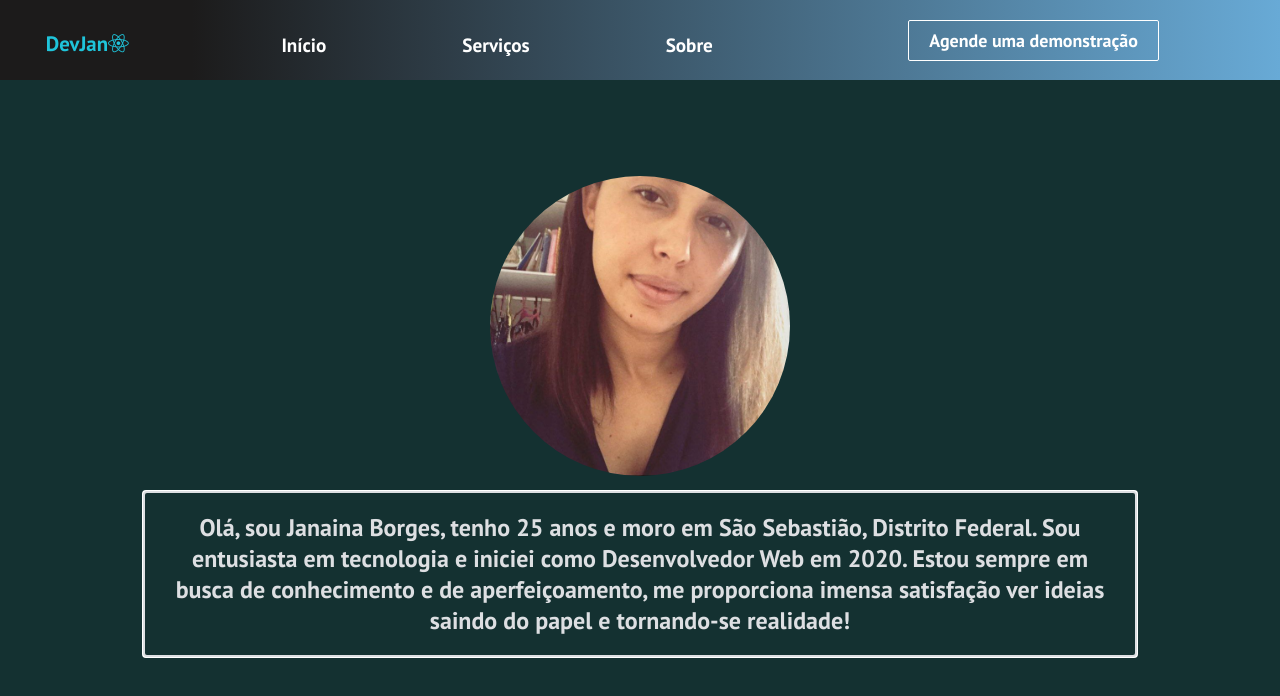
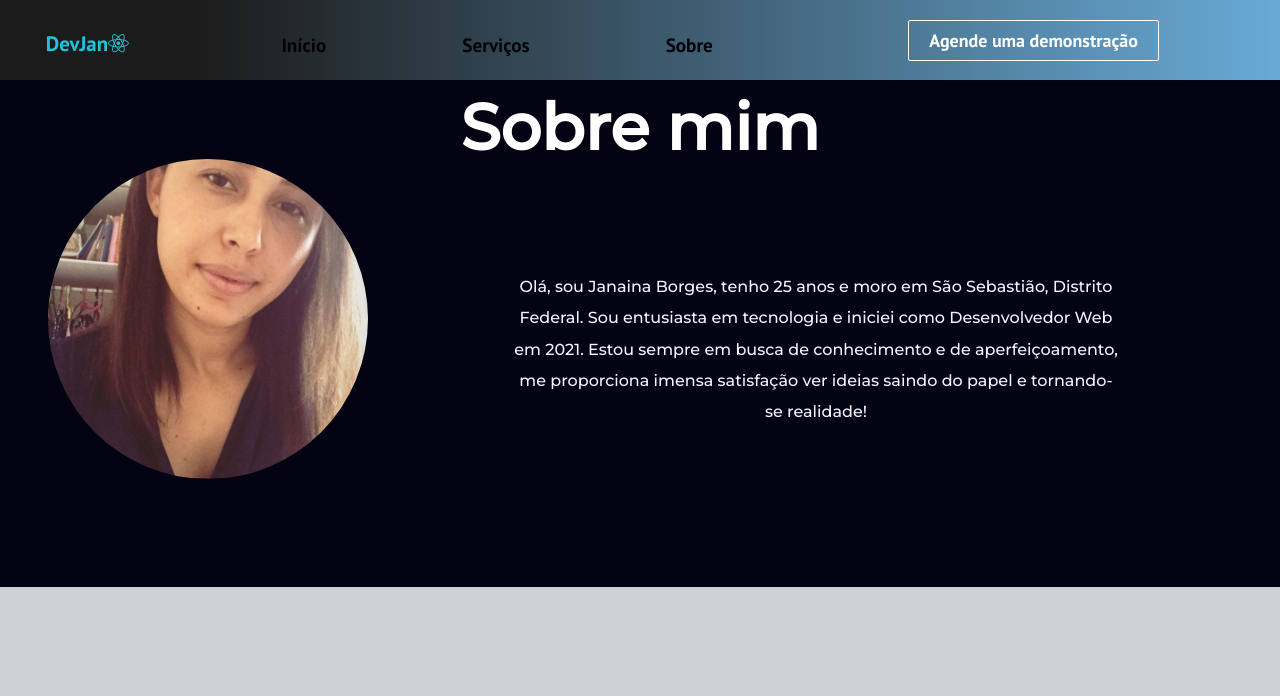
Before and after one commit to janainaborges/meu-primeiro, a React (Create React App) app: page /about in a window 1280 px wide. Shown: the top 696 px of the page. Built offline with nearby package versions, Linux system fonts and the light colour scheme.

Commit message:
falta formulario

```diff
--- a/src/assets/css/About.css
+++ b/src/assets/css/About.css
@@ -1,33 +1,45 @@
-
-.abouteme {
-    background-color: rgb(20, 49, 49);
+.about-h1 {
+    background-color: rgb(3, 3, 20);
+    max-width: auto;
+    margin: auto;
+    padding: 2rem;
+}
+.about {
     display: flex;
-    flex-direction: column;
-    display: flex;
-    flex-direction: column;
-    justify-content: center;
-    align-items: center;
-    padding: 1rem;
-    height: 45rem;
-    margin-bottom: -4rem;
+    justify-content: space-evenly;
 }
 .photo {
-    width: 300px;
-    height: 300px;
+    width: 20rem;
+    height: 20rem;
     display: flex;
     border-radius: 50%;
     overflow: hidden;
     position: relative;
 }
-h1 {
-    font-size: 2rem;
+
+.abouteme {
+    flex-direction: column;
+    max-width: 40rem;
+    padding: 1rem;
+    display: flex;
+}
+
+.text {
+    text-align: center;
+    max-width: 40rem;
+    padding: 1rem;
+    display: flex;
+    margin: 7rem;
+    flex-wrap: wrap;
+}
+.text-p {
+    color: aliceblue;
+    font-size: 1rem;
     font-family: "Montserrat", sans-serif;
 }
-.text {
-    margin: 1rem 8rem 3rem 8rem;
-    outline: auto;
-    font-size:1.5rem;
-    padding: 1.2rem;
-    color: rgb(221, 223, 226);
 
+h1 {
+    font-size: 4rem;
+    font-family: "Montserrat", sans-serif;
+    color: white;
 }
--- a/src/assets/css/Cards.css
+++ b/src/assets/css/Cards.css
@@ -1,5 +1,6 @@
 .cards {
   padding: 4rem;
+  margin-bottom: -8rem;
   background: #fff;
 }
 
@@ -11,7 +12,7 @@ h1 {
   display: flex;
   flex-flow: column;
   align-items: center;
-  max-width: 1120px;
+  max-width: 150rem;
   width: 90%;
   margin: 0 auto;
 }
--- /dev/null
+++ b/src/assets/css/Final.css
@@ -0,0 +1,17 @@
+.final-one {
+    background: rgb(210, 210, 221);
+    display: flex;
+    flex-direction: column;
+    justify-content: center;
+    align-items: center;
+    max-width: auto;
+
+}
+
+.website-rights {
+    color: rgb(22, 16, 16);
+    font-size: 0.7rem;
+    margin: 0rem auto 3rem auto;
+    justify-content:flex-start;
+    align-items: center;
+}
--- a/src/assets/css/Footer.css
+++ b/src/assets/css/Footer.css
@@ -5,6 +5,7 @@
     flex-direction: column;
     justify-content: center;
     align-items: center;
+    max-width: auto;
 }
 
 .footer-subscription {
@@ -64,6 +65,9 @@
 
 .footer-link-wrapper {
     display: flex;
+    padding: 0.4rem;
+    margin: 0;
+    flex-wrap: wrap;
 }
 
 .footer-link-items {
@@ -72,10 +76,12 @@
     align-items: center;
     margin: 2rem;
     text-align: center;
-    width: 14rem;
+    width: auto;
     box-sizing: border-box;
     font-size: 1.3rem;
     font-family: "Montserrat", sans-serif;
+    flex-wrap: wrap;
+
 }
 
 .footer-link-items h2 {
@@ -148,10 +154,6 @@
     margin-bottom: 16px;
 }
 
-.website-rights {
-    color: #fff;
-    margin-bottom: 16px;
-}
 
 @media screen and (max-width: 820px) {
     .footer-links {
@@ -176,4 +178,12 @@
 }
 
 @media screen and (max-width: 768px) {
+  .footer-container > h1 {
+    font-size: 1.5rem;
+    margin-top: -100px;
+  }
+
+  .footer-link-items > a {
+    font-size: 1rem;
+  }
 }
--- a/src/assets/css/HeroSection.css
+++ b/src/assets/css/HeroSection.css
@@ -3,7 +3,7 @@ video {
   width: 100%;
   height: 100%;
   position: fixed;
-  z-index: -1;
+  z-index:-12;
 }
 
 .hero-container {
@@ -71,4 +71,5 @@ video {
   .btn {
     width: 100%;
   }
+
 }
--- a/src/assets/css/Navbar.css
+++ b/src/assets/css/Navbar.css
@@ -1,14 +1,16 @@
 .navbar {
-  background: linear-gradient(90deg, rgb(28, 27, 27) 15%, rgb(104, 170, 214) 100%);
+  background: linear-gradient(90deg, rgb(28, 27, 27) 15%, rgb(104, 170, 214) 100%), transparent 90%;
   height: 5rem;
   display: flex;
   justify-content: center;
-  align-items: center;
+  align-items:center;
   font-size: 1.2rem;
   position: sticky;
   top: 0;
   z-index: 999;
+
 }
+
 
 .navbar-container {
   display: flex;
@@ -57,9 +59,9 @@
 }
 
 .nav-links {
-  color: #fff;
+  color: rgb(2, 4, 7);
   display: flex;
-  align-items: center;
+  align-items:center;
   text-decoration: none;
   padding: 40px 60px;
   height: 20%;
--- a/src/assets/js/Cards.js
+++ b/src/assets/js/Cards.js
@@ -4,41 +4,33 @@ import CardItem from "../js/CardItem";
 
 function Cards() {
     return (
-        <div className="cards">
+        <div id="cards" className="cards">
             <h1>Veja alguns projetos!</h1>
             <div className="cards__container">
                 <div className="cards__wrapper">
                     <ul className="cards__items">
                         <CardItem
                             src="images/cap.jpg"
-                            text="Explore the hidden waterfall deep inside the Amazon Jungle"
-                            label="Pages"
+                            text="Aqui você encontrar langing pages como modelos"
+                            label="Frontend"
                             path="/services"
                         />
                         <CardItem
-                            src="images/logaster.png"
-                            text="Travel through the Islands of Bali in a Private Cruise"
-                            label="Fullstack"
-                            path="/services"
-                        />
-                    </ul>
-                    <ul className="cards__items">
-                        <CardItem
-                            src="images/76.jpg"
-                            text="Set Sail in the Atlantic Ocean visiting Uncharted Waters"
+                            src="images/20.jpg"
+                            text="Vera modelos de como funciona por trás da telinha"
                             label="Backend"
                             path="/services"
                         />
                         <CardItem
-                            src="images/81.jpg"
-                            text="Experience Football on Top of the Himilayan Mountains"
-                            label="Frontend"
+                            src="images/91413.jpg"
+                            text="Encontrará o que eu ando estudando"
+                            label="Estudos"
                             path="/services"
                         />
                         <CardItem
-                            src="images/76.jpg"
-                            text="Ride through the Sahara Desert on a guided camel tour"
-                            label="Tecnologia"
+                            src="images/04664.jpg"
+                            text="Vai ver tudo junto rodando"
+                            label="Fullstack"
                             path="/services"
                         />
                     </ul>
--- /dev/null
+++ b/src/assets/js/Final.js
@@ -0,0 +1,13 @@
+import React from "react";
+import "../../assets/css/Final.css";
+
+function Final() {
+    return (
+        <div className="final-one">
+            {" "}
+            <small class="website-rights">DevJan © 2021</small>
+        </div>
+    );
+}
+
+export default Final;
--- a/src/assets/js/Navbar.js
+++ b/src/assets/js/Navbar.js
@@ -52,22 +52,22 @@ function Navbar() {
                             </Link>
                         </li>
                         <li className="nav-item">
-                            <Link
-                                to="/services"
+                            <a
+                                href="#cards"
                                 className="nav-links"
                                 onClick={closeMobileMenu}
                             >
                                 Serviços
-                            </Link>
+                            </a>
                         </li>
                         <li className="nav-item">
-                            <Link
-                                to="/about"
+                            <a
+                                href="#about"
                                 className="nav-links"
                                 onClick={closeMobileMenu}
                             >
                                 Sobre
-                            </Link>
+                            </a>
                         </li>
                         <li>
                             <Link
--- a/src/components/pages/About.js
+++ b/src/components/pages/About.js
@@ -1,32 +1,29 @@
 /* eslint-disable jsx-a11y/alt-text */
-import '../../App.css';
-import React from 'react';
-import '../../assets/css/About.css'
+import "../../App.css";
+import React from "react";
+import "../../assets/css/About.css";
 
+export default function About() {
+    return (
+        <div className="about-h1">
+            <h1>Sobre mim</h1>
 
-
-export default function About(){
-        return (
             <div className="about">
-                <div className="larguraMaxContainer">
                 <div className="abouteme">
                     <div className="photo">
                         <img src="images/photo.png" />
                     </div>
+                </div>
 
                 <div className="text">
-                            <center>
-                                <p>
-                                    Olá, sou Janaina Borges, tenho 25 anos e
-                                    moro em São Sebastião, Distrito Federal. Sou
-                                    entusiasta em tecnologia e iniciei como
-                                    Desenvolvedor Web em 2020. Estou sempre em
-                                    busca de conhecimento e de aperfeiçoamento,
-                                    me proporciona imensa satisfação ver ideias
-                                    saindo do papel e tornando-se realidade!
+                    <p className="text-p">
+                        Olá, sou Janaina Borges, tenho 25 anos e moro em São
+                        Sebastião, Distrito Federal. Sou entusiasta em
+                        tecnologia e iniciei como Desenvolvedor Web em 2021.
+                        Estou sempre em busca de conhecimento e de
+                        aperfeiçoamento, me proporciona imensa satisfação ver
+                        ideias saindo do papel e tornando-se realidade!
                     </p>
-                            </center>
-                        </div>
                 </div>
             </div>
         </div>
--- a/src/components/pages/Home.js
+++ b/src/components/pages/Home.js
@@ -3,17 +3,19 @@ import "../../App.css";
 import HeroSection from "../../assets/js/HeroSection.js";
 import Cards from "../../assets/js/Cards";
 import Footer from "../../assets/js/Footer";
-import About from "../../assets/js/Aboutme";
+import About from "./About";
 import Tech from "../../assets/js/Tech";
+import Final from "../../assets/js/Final";
 
 function Home() {
     return (
         <>
             <HeroSection />
+            <About />
             <Cards />
-            <About />
             <Tech />
             <Footer />
+            <Final />
         </>
     );
 }
```
Also changed, not shown: src/assets/js/Footer.js (+7 -8 lines), public/images/les.svg (added), public/images/ss.svg (added). Lines whose indentation alone changed are shown as unchanged.
